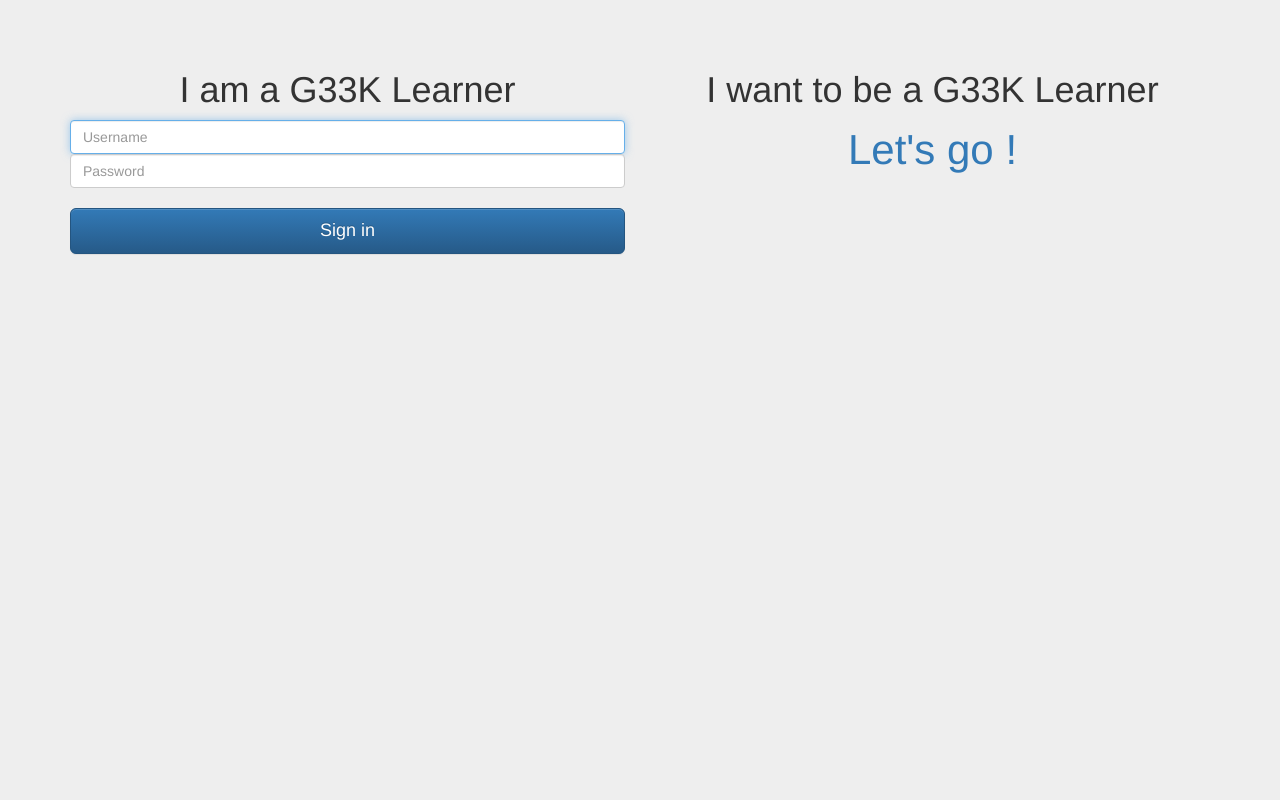
After one commit to AlexMathew/g33k, a Flask app: page /learner in a window 1280 px wide. The commit adds this page. Run offline with Flask 2, Linux system fonts and the light colour scheme; some libraries are stand-ins or nearby versions.

Commit message:
Add signup/signin pages

```diff
--- a/routes.py
+++ b/routes.py
@@ -1,4 +1,5 @@
-from flask import Flask, render_template
+from flask import Flask, render_template, redirect, request, session, escape, url_for
+import pymongo
 
 app = Flask(__name__)
 
@@ -8,5 +9,35 @@ def home():
 	return render_template('home.html')
 
 
+@app.route('/learner')
+def learner():
+	return render_template('learner.html')
+
+
+@app.route('/trainer')
+def trainer():
+	return render_template('trainer.html')
+
+
+@app.route('/trainer_signup')
+def trainer_signup():
+	return render_template('trainer_signup.html')
+
+
+@app.route('/learner_signup')
+def learner_signup():
+	return render_template('learner_signup.html')
+
+
+@app.route('/authenticate_trainer')
+def auth_trainer():
+	return render_template('profile.html')
+
+
+@app.route('/authenticate_learner')
+def auth_learner():
+	return render_template('profile.html')
+
+
 if __name__ == '__main__':
 	app.run(host="0.0.0.0", port=8000, debug=True)
--- a/templates/home.html
+++ b/templates/home.html
@@ -12,10 +12,10 @@
 			<div class="text-vcenter">
 				<h1>G33K</h1>
 				<h3>Build your virtual hackathon squad</h3>
-				<a href="#" class="btn btn-default btn-lg" style="padding: 10px; margin: 10px">
+				<a href="/trainer" class="btn btn-default btn-lg" style="padding: 10px; margin: 10px">
 					I'm a trainer
 				</a>
-				<a href="#" class="btn btn-default btn-lg" style="padding: 10px; margin: 10px">
+				<a href="/learner" class="btn btn-default btn-lg" style="padding: 10px; margin: 10px">
 					I'm a learner
 				</a>
 				<div style="padding: 10px; margin: 10px">
--- /dev/null
+++ b/templates/learner.html
@@ -0,0 +1,33 @@
+<!DOCTYPE html>
+<html>
+	<head>
+		<title>G33K Learner</title>
+		<link rel="stylesheet" href="/static/css/bootstrap.min.css">
+		<link rel="stylesheet" href="/static/css/bootstrap-theme.min.css">
+		<link rel="stylesheet" type="text/css" href="/static/css/geek.css">
+		<script src="/static/js/bootstrap.min.js"></script>
+	</head>
+	<body style="background-color: #EEEEEE">
+		<div id="about" class="pad-section">
+			<div class="container">
+				<div class="row">
+					<div class="col-sm-6 text-center">
+						<h1>I am a G33K Learner</h3>
+						<form action="{{ url_for('auth_learner') }}" method=post>
+							<label class="sr-only" for="inputUsername">Username</label>
+							<input id="inputUsername" class="form-control" type="username" autofocus="" required="" placeholder="Username">
+							<label class="sr-only" for="inputPassword">Password</label>
+							<input id="inputPassword" class="form-control" type="password" required="" placeholder="Password">
+							<div style="padding: 5px; margin: 5px"> </div>
+							<button class="btn btn-lg btn-primary btn-block" type="submit">Sign in</button>
+						</form>
+					</div>
+					<div class="col-sm-6 text-center">
+						<h1>I want to be a G33K Learner</h3>
+	                    <a href="/learner_signup" style="text-decoration: none; font-size: 3em; align: center">Let's go !</a>
+					</div>
+				</div>
+			</div>
+		</div>
+	</body>
+</html>
```
Also changed, not shown: templates/trainer.html (added, +33 -0 lines), scripts/hackerset.py (renamed from hackerset.py), templates/learner_signup.html (added), templates/profile.html (added), templates/trainer_signup.html (added).
